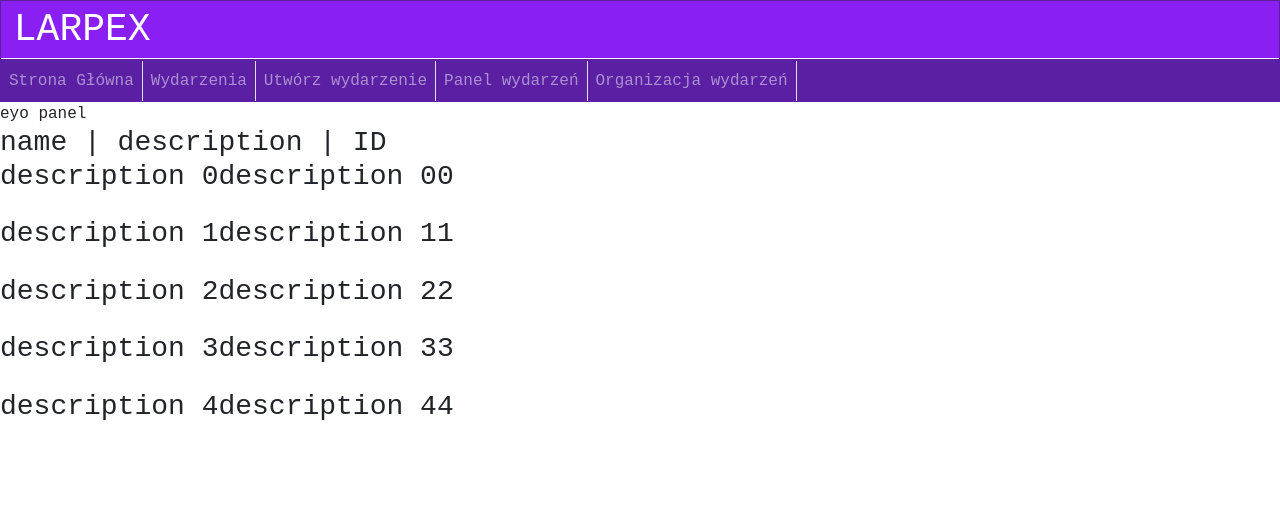
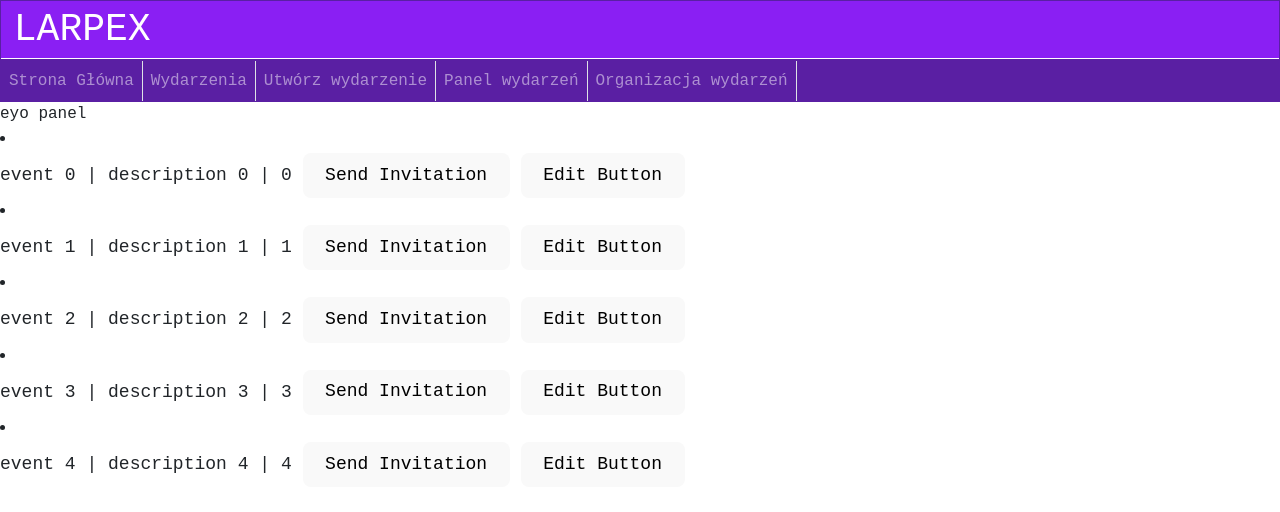
Before and after one commit to PO-2023Z/larpex-fe, a React (Vite) app in the folder larpex-web-fe/: page /events-organiser-panel in a window 1280 px wide. Shown: the top 512 px of the page. Built offline with nearby package versions, Linux system fonts and the light colour scheme.

Commit message:
list is based on constant test array. i am still working

```diff
--- /dev/null
+++ b/larpex-web-fe/src/ucEventOrganiserPanel/views/EditEventButtonView.tsx
@@ -0,0 +1,18 @@
+import React from "react";
+import EventView from "./EventView.tsx";
+
+interface EditEventButtonViewProps{}
+
+const EditEventButtonView: React.FC<EditEventButtonViewProps> = () => {
+
+
+
+
+    return (
+        <button type="button">Edit Button</button>
+    );
+
+
+}
+
+export default EditEventButtonView;
--- a/larpex-web-fe/src/ucEventOrganiserPanel/views/EventListView.tsx
+++ b/larpex-web-fe/src/ucEventOrganiserPanel/views/EventListView.tsx
@@ -20,10 +20,12 @@ const EventListView: React.FC<EventListViewProps> = ({events}) => {
 
     return (
         <>
-            <div><h4>name  |  description  | ID</h4></div>
+
+
             <div className="EventListView">
+
                 {events.map((item) => (
-                    <EventView name={item.desc} desc={item.desc} id={item.id}/>
+                    <li><EventView name={item.name} desc={item.desc} id={item.id}/></li>
                 ))
 
                 }
--- a/larpex-web-fe/src/ucEventOrganiserPanel/views/EventView.tsx
+++ b/larpex-web-fe/src/ucEventOrganiserPanel/views/EventView.tsx
@@ -1,4 +1,6 @@
 import React from "react";
+import InvitationButtonView from "./InvitationButtonView.tsx";
+import EditEventButtonView from "./EditEventButtonView.tsx";
 
 interface EventViewProps {
     name:string;
@@ -9,14 +11,14 @@ interface EventViewProps {
 
 
  const EventView: React.FC<EventViewProps> = (EventViewProps) => {
+
+
+
     return (
+
         <div>
-            <div></div>
             <div>
-                <h4>{EventViewProps.name}
-                {EventViewProps.desc}
-                {EventViewProps.id}</h4>
-                <br></br>
+                <h5>{EventViewProps.name}  |  {EventViewProps.desc}  | {EventViewProps.id}  <InvitationButtonView/> <EditEventButtonView/></h5>
             </div>
         </div>
     );
--- /dev/null
+++ b/larpex-web-fe/src/ucEventOrganiserPanel/views/InvitationButtonView.tsx
@@ -0,0 +1,16 @@
+import React from "react";
+import EventView from "./EventView.tsx";
+
+interface InvitationButtonViewProps{}
+
+const InvitationButton: React.FC<InvitationButtonViewProps> = () => {
+
+
+    return (
+        <button type="button">Send Invitation</button>
+    );
+
+
+}
+
+export default InvitationButton;
```
